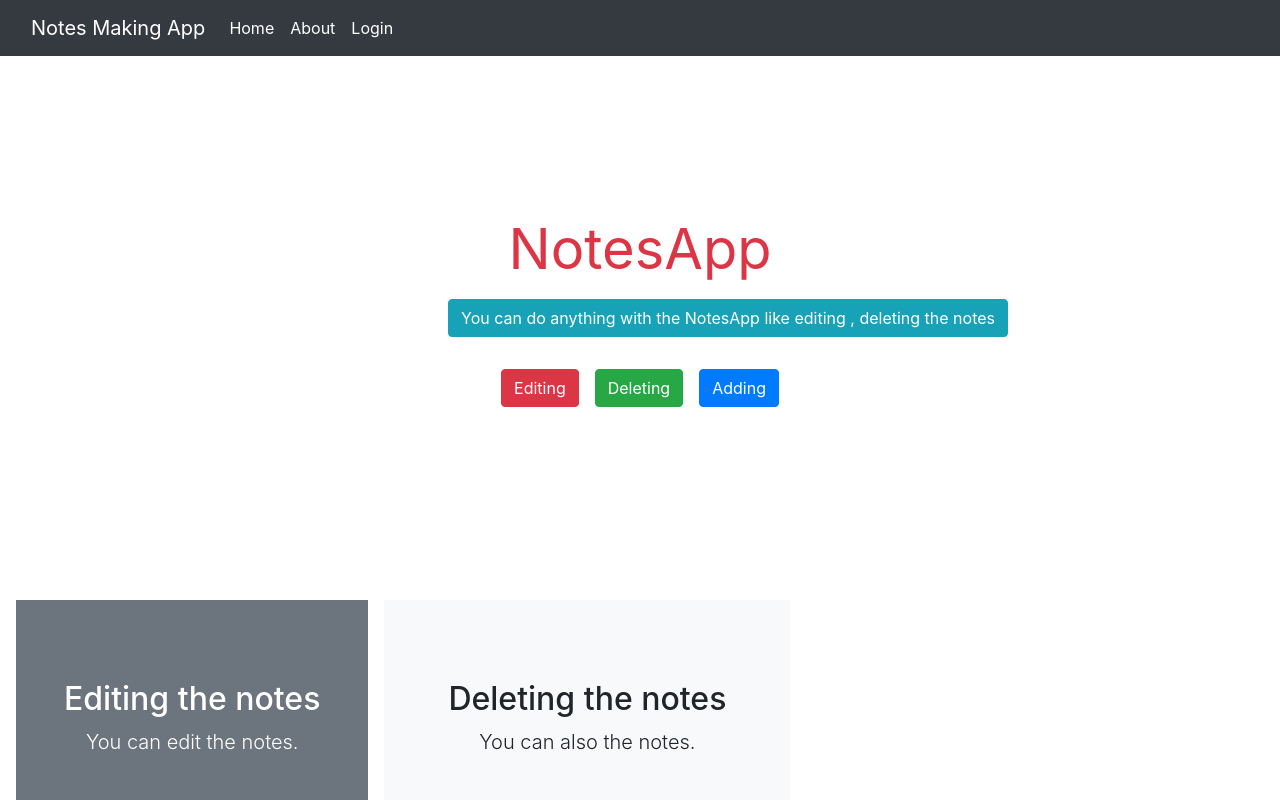
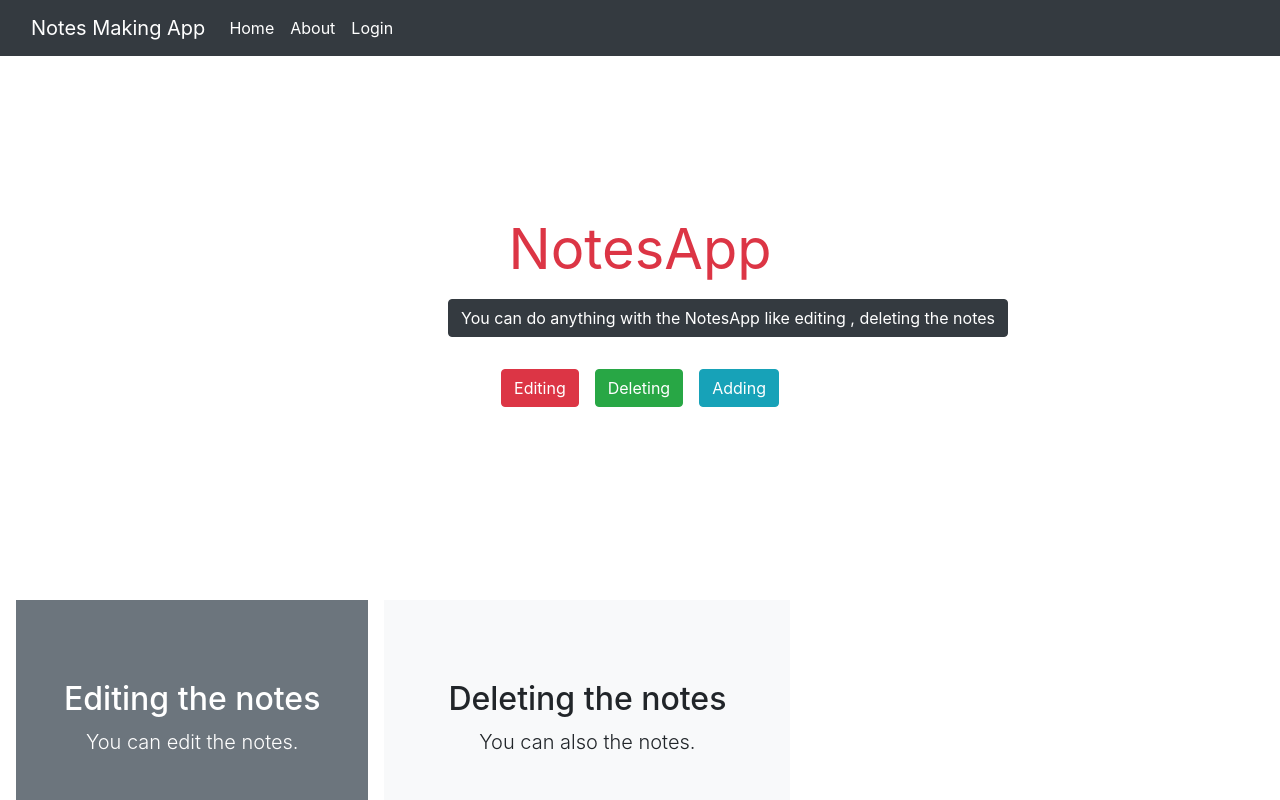
Before and after one commit to Nitin1604/notesApp-react, a React (Create React App) app: page /about in a window 1280 px wide. Shown: the top 800 px of the page. Built offline with nearby package versions, Linux system fonts and the light colour scheme.

Commit message:
Updated About.js code

```diff
--- a/src/Components/About.js
+++ b/src/Components/About.js
@@ -19,14 +19,15 @@ const AboutComponent = () => {
                     <div className="position-relative p-3 p-md-5 m-md-3 text-center" >
                         <div className="col-md-5 p-lg-5 mx-auto my-5">
                             <h1 className="display-4 font-weight-normal text-danger">NotesApp</h1>
-                            <p className="lead font-weight-normal text-white mt-2 mb-3 btn btn-info" title="NotesApp have too much features">
+                            <p className="lead font-weight-normal text-white mt-2 mb-3 btn btn-dark" title="NotesApp have too much features">
                                 You can do anything with the NotesApp like editing , deleting the notes</p>
                             <p>
 
                                 <a className="btn btn-danger mx-2" data-toggle="collapse" href="#multiCollapseExample1" role="button" aria-expanded="false" aria-controls="multiCollapseExample1" data-placement="top" title="Press to show the content of edit button">Editing</a>
                                 <button className="btn btn-success mx-2 my-3" type="button" data-toggle="collapse" data-target="#multiCollapseExample2" aria-expanded="false" aria-controls="multiCollapseExample2" data-placement="top" title="Press to show the content of delete button">Deleting</button>
 
-                                <button className="btn btn-primary mx-2" type="button" data-toggle="collapse" data-target="#multiCollapseExample3" aria-expanded="false" aria-controls="multiCollapseExample3" data-placement="top" title="Press to show the content of add button">Adding</button>
+                                <button className="btn btn-info mx-2 my-3" type="button" data-toggle="collapse" data-target="#multiCollapseExample3" aria-expanded="false" aria-controls="multiCollapseExample3" data-placement="top" title="Press to show the content of delete button">Adding</button>
+
 
 
 
@@ -49,7 +50,7 @@ const AboutComponent = () => {
 
                                 <div className="col">
                                     <div className="collapse multi-collapse" id="multiCollapseExample3">
-                                        <div className="card card-body text-primary">
+                                        <div className="card card-body text-info">
                                             User can add the notes.
                                         </div>
                                     </div>
```
